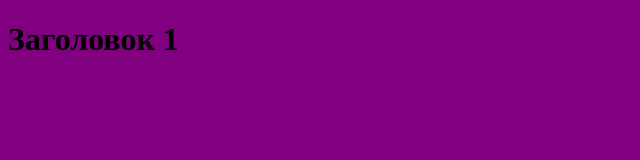
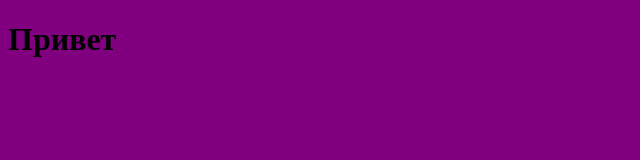
Before and after one commit to Jollion81/Repository1, a plain HTML site: page Index.html in a window 1280 px wide. Shown: the whole page, without its empty margins (0-640 px from the left). Drawn offline with Linux system fonts and the light colour scheme.

Commit message:
заменили название заголовка с Заголовок 1 на Привет
изменили заголовок 1

```diff
--- a/Index.html
+++ b/Index.html
@@ -7,6 +7,6 @@
     <link rel="stylesheet" href="style.css">
 </head>
 <body>
-    <h1>Заголовок 1</h1>
+    <h1>Привет</h1>
 </body>
 </html>
```
